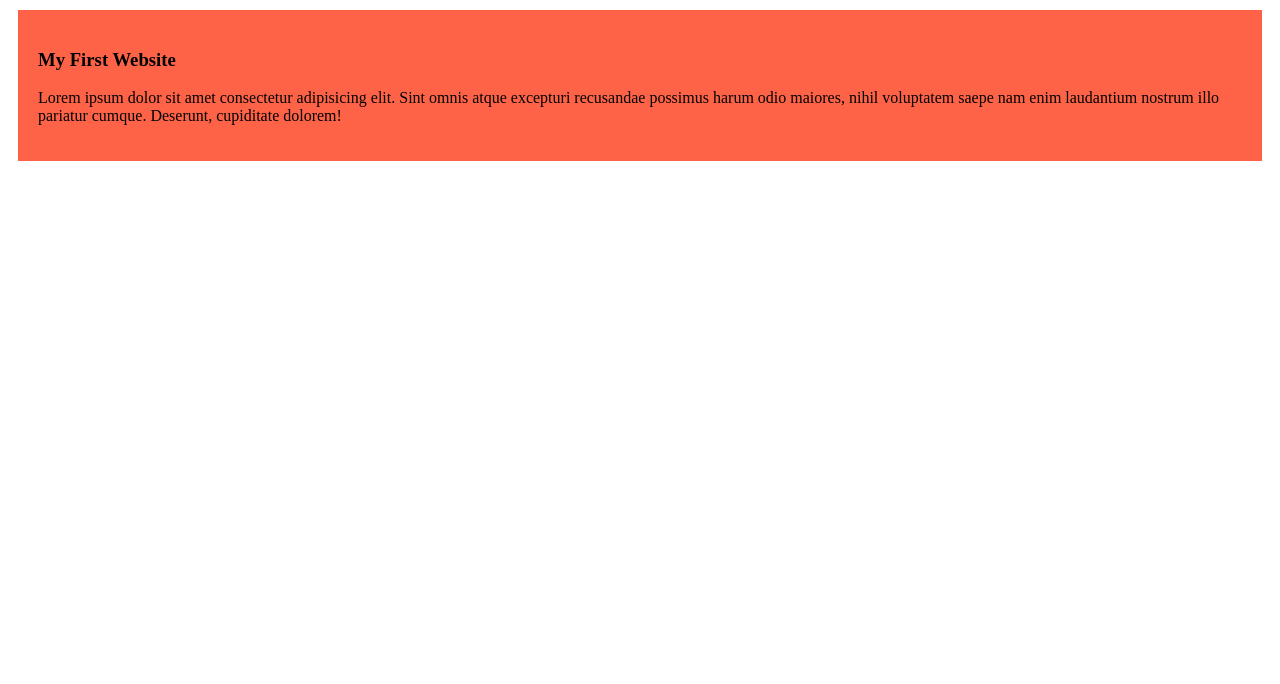
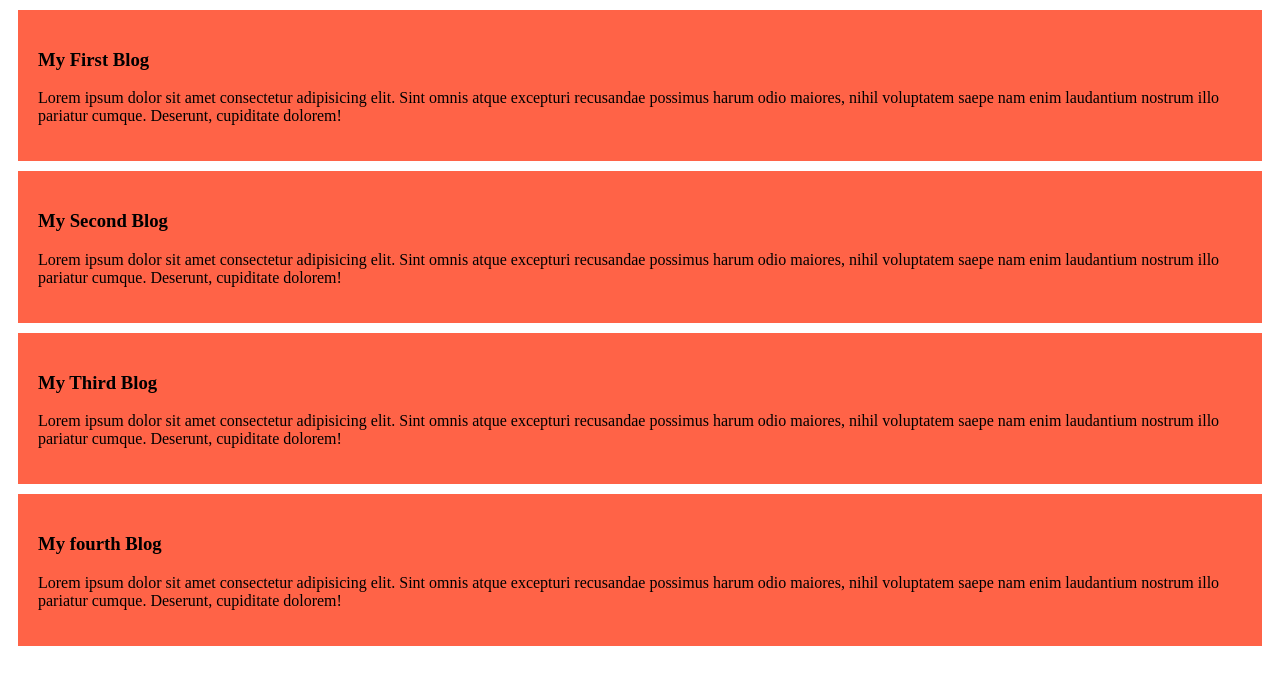
Before and after one commit to Saimur-Shahidullah/my-simple-website, a plain HTML site: page index.html in a window 1280 px wide. Drawn offline with Linux system fonts and the light colour scheme.

Commit message:
added my full blog second third and fourth

```diff
--- a/index.html
+++ b/index.html
@@ -8,8 +8,21 @@
 </head>
 <body>
     <div>
-        <h3>My First Website</h3>
+        <h3>My First Blog</h3>
         <p>Lorem ipsum dolor sit amet consectetur adipisicing elit. Sint omnis atque excepturi recusandae possimus harum odio maiores, nihil voluptatem saepe nam enim laudantium nostrum illo pariatur cumque. Deserunt, cupiditate dolorem!</p>
     </div>
+    <div>
+        <h3>My Second Blog</h3>
+        <p>Lorem ipsum dolor sit amet consectetur adipisicing elit. Sint omnis atque excepturi recusandae possimus harum odio maiores, nihil voluptatem saepe nam enim laudantium nostrum illo pariatur cumque. Deserunt, cupiditate dolorem!</p>
+    </div>
+    <div>
+        <h3>My Third Blog</h3>
+        <p>Lorem ipsum dolor sit amet consectetur adipisicing elit. Sint omnis atque excepturi recusandae possimus harum odio maiores, nihil voluptatem saepe nam enim laudantium nostrum illo pariatur cumque. Deserunt, cupiditate dolorem!</p>
+    </div>
+    <div>
+        <h3>My fourth Blog</h3>
+        <p>Lorem ipsum dolor sit amet consectetur adipisicing elit. Sint omnis atque excepturi recusandae possimus harum odio maiores, nihil voluptatem saepe nam enim laudantium nostrum illo pariatur cumque. Deserunt, cupiditate dolorem!</p>
+    </div>
+
 </body>
 </html>
```
